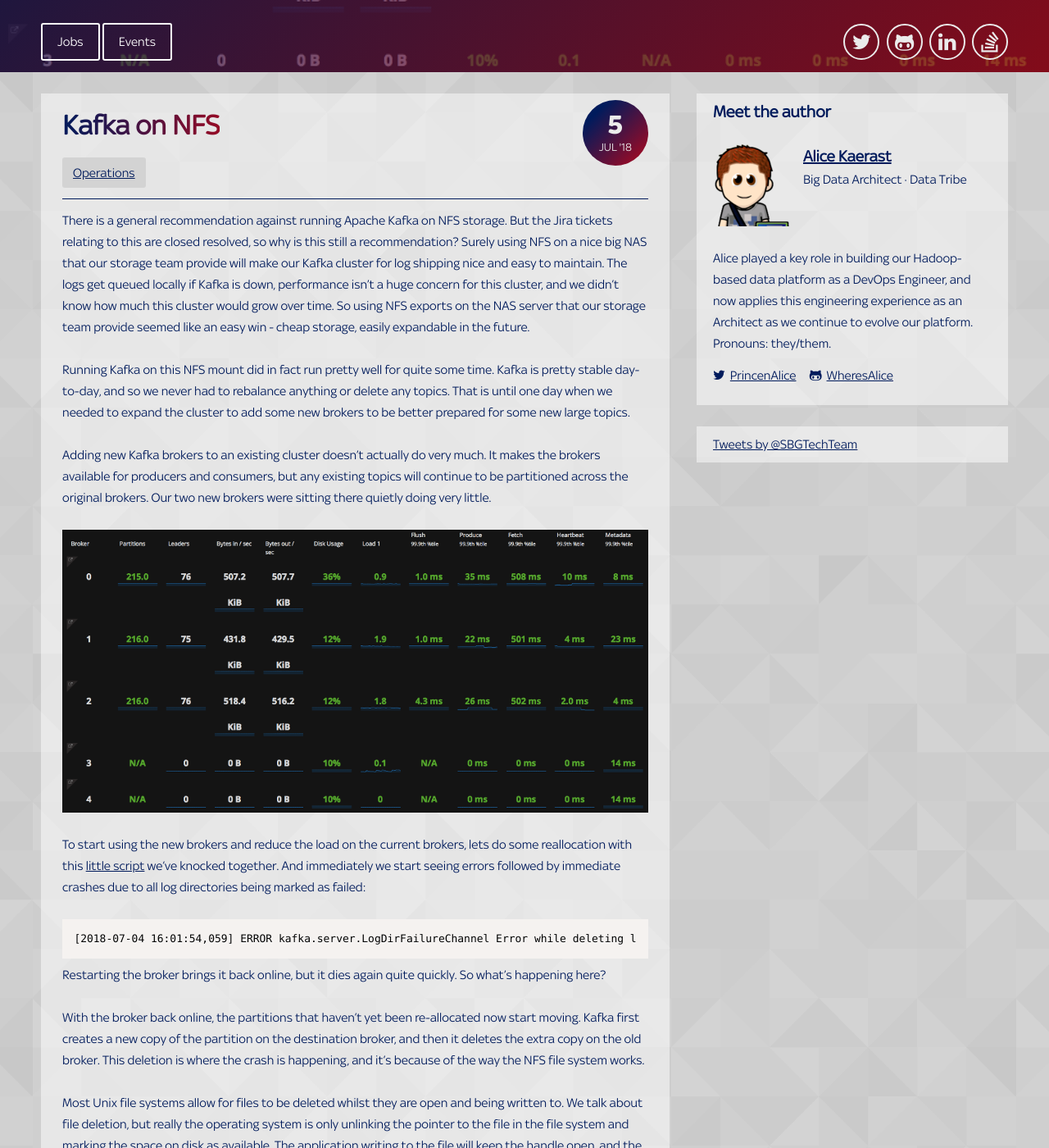
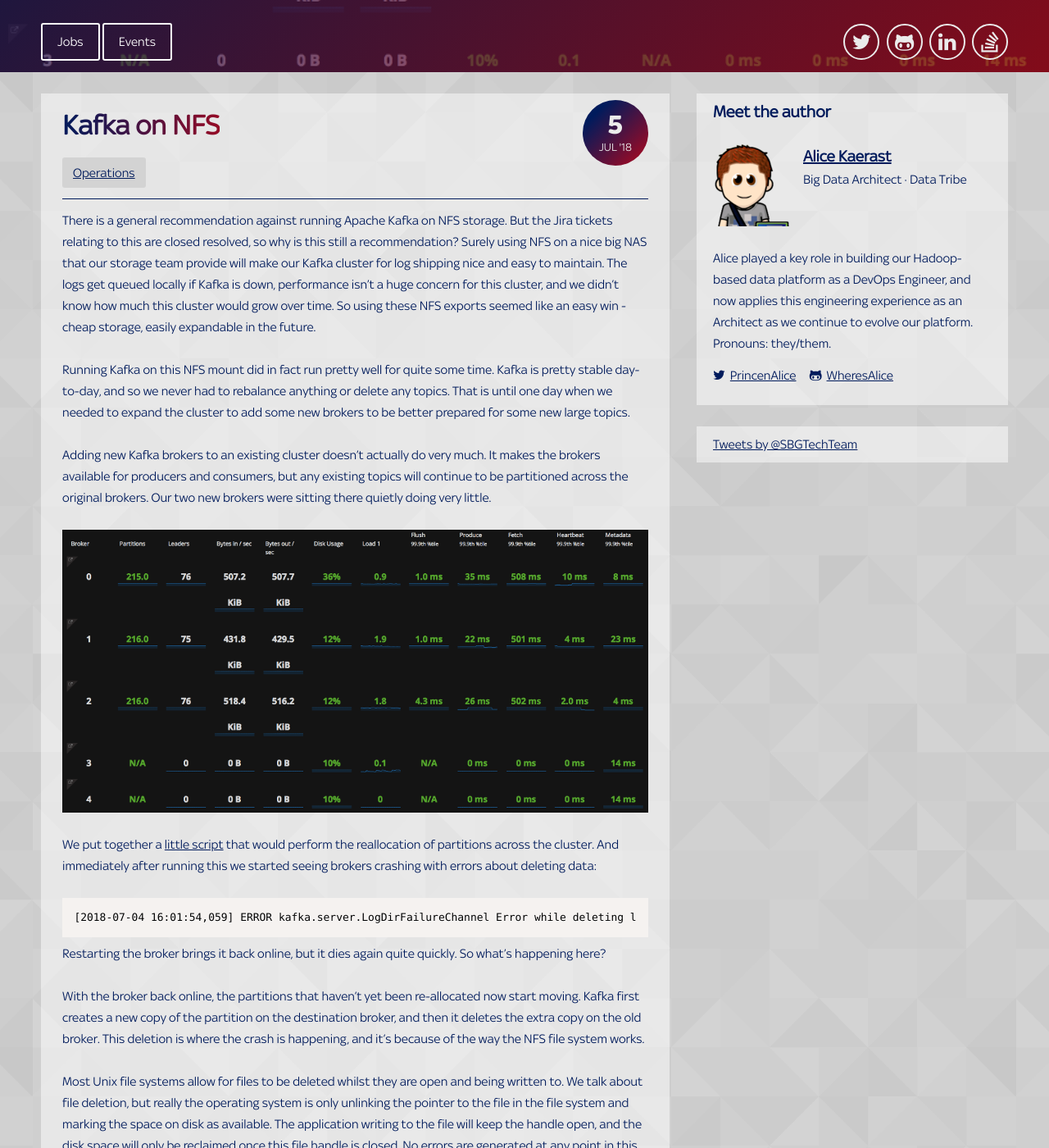
Before and after one commit to skybet/skybet.github.io, a Jekyll site: the page built from _posts/2018-07-05-kafka-nfs.md, in a window 1280 px wide and 1400 px high, scrolled down 342 px. Shown: the whole window at 82% size. Built offline with Jekyll 4.4.1, drawn with Linux system fonts in a browser that asks for light colours; nearby versions of some CDN libraries; some web fonts are replaced; comment, search, counter and statistics services are not loaded; some of the changed text lies outside the part shown.

Commit message:
fixes from review

````diff
--- a/_posts/2018-07-05-kafka-nfs.md
+++ b/_posts/2018-07-05-kafka-nfs.md
@@ -8,7 +8,7 @@
 category:   Operations
 ---
 
-There is a general recommendation against running Apache Kafka on NFS storage.  But the Jira tickets relating to this are closed resolved, so why is this still a recommendation?  Surely using NFS on a nice big NAS that our storage team provide will make our Kafka cluster for log shipping nice and easy to maintain.  The logs get queued locally if Kafka is down, performance isn't a huge concern for this cluster, and we didn't know how much this cluster would grow over time.  So using NFS exports on the NAS server that our storage team provide seemed like an easy win - cheap storage, easily expandable in the future.
+There is a general recommendation against running Apache Kafka on NFS storage.  But the Jira tickets relating to this are closed resolved, so why is this still a recommendation?  Surely using NFS on a nice big NAS that our storage team provide will make our Kafka cluster for log shipping nice and easy to maintain.  The logs get queued locally if Kafka is down, performance isn't a huge concern for this cluster, and we didn't know how much this cluster would grow over time.  So using these NFS exports seemed like an easy win - cheap storage, easily expandable in the future.
 
 Running Kafka on this NFS mount did in fact run pretty well for quite some time.  Kafka is pretty stable day-to-day, and so we never had to rebalance anything or delete any topics.  That is until one day when we needed to expand the cluster to add some new brokers to be better prepared for some new large topics.
 
@@ -16,7 +16,7 @@
 
 ![Unused brokers](/images/kafka-nfs/before-reallocation.png)
 
-To start using the new brokers and reduce the load on the current brokers, lets do some reallocation with this [little script](https://gist.github.com/WheresAlice/c347e6b909d0bbc4256bb891e74c3191) we've knocked together.  And immediately we start seeing errors followed by immediate crashes due to all log directories being marked as failed:
+We put together a [little script](https://gist.github.com/WheresAlice/c347e6b909d0bbc4256bb891e74c3191) that would perform the reallocation of partitions across the cluster.  And immediately after running this we started seeing brokers crashing with errors about deleting data:
 
 ```
 [2018-07-04 16:01:54,059] ERROR kafka.server.LogDirFailureChannel Error while deleting log for gaming_shared_combined_logs_raw-0 in dir /kafka/logs_cluster/data/node1
@@ -32,4 +32,8 @@
 
 Directories containing these "silly rename" files cannot be deleted, and you get a device not ready error when you try.  Kafka stores partitions as directories with data files inside, and it doesn't bother freeing up the file handle before unlinking it.  Which is why we get the crash.  On the next start the broker knows it didn't stop cleanly, so the first step is to re-index the data files it has on disk and remove the files and partitions it no longer needs; at this point the files are not open, and so can be cleanly deleted.
 
+After many restarts of crashed Kafka brokers our cluster is back online and partitions are more evenly allocated.
+
+![Graph of partition allocation](/images/kafka-nfs/after-reallocation.png)
+
 The current version of NFS is 4, and this in theory does allow for file deletion behaviour similar to other Unix file systems.  However, since this would break protocol it hasn't yet been introduced.  Which means there is no way of removing topics or partitions in Kakfa on an NFS file system without seeing these crashes.  The fix is to not use NFS storage for your Kafka data, as originally recommended.  But at least now we know why.
````
Also changed, not shown: images/kafka-nfs/after-reallocation.png (added).
